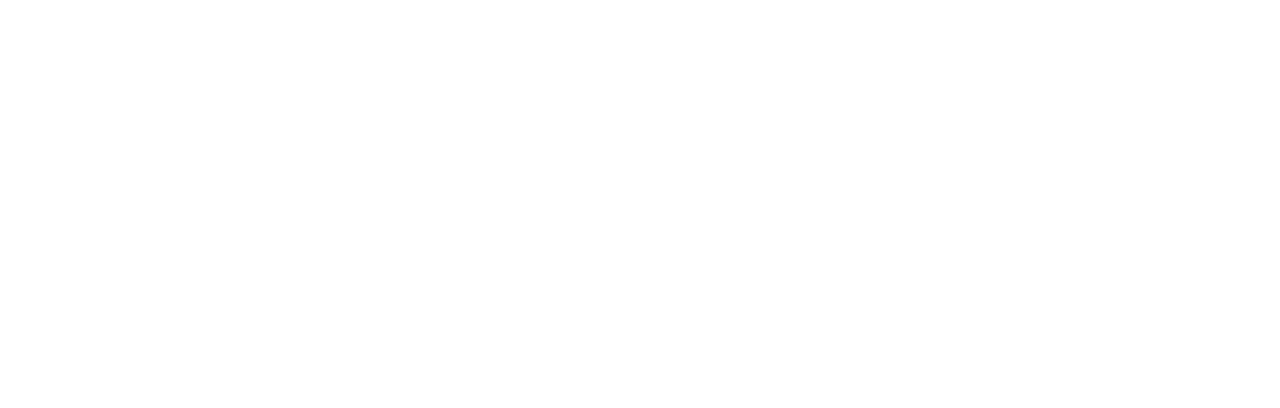
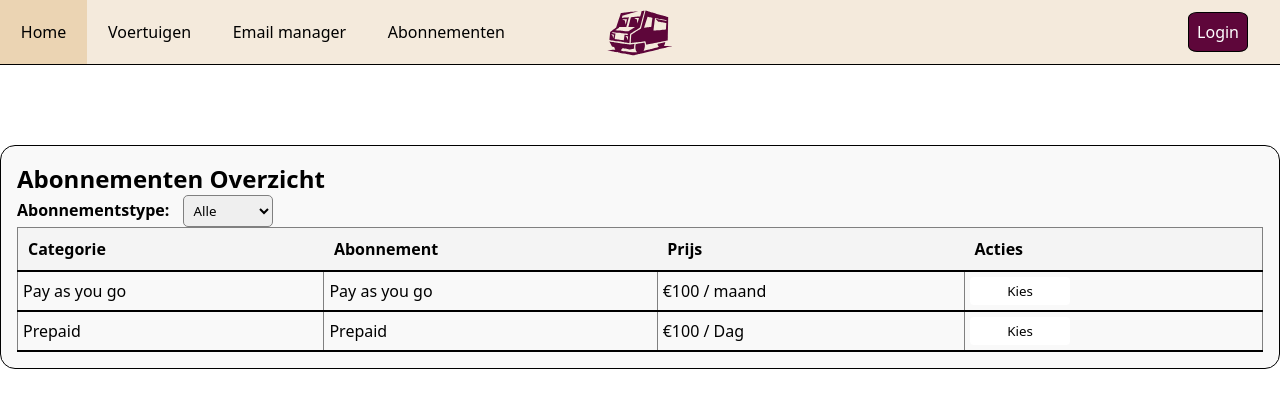
Before and after one commit to Drakarta/CarAndAll, a React (Vite) app in the folder Frontend/: page /abonnementen in a window 1280 px wide. Before the commit this address had no page. Shown: the top 408 px of the page. Built offline with nearby package versions, Linux system fonts and the light colour scheme.

Commit message:
beginsel abonnementpagina

```diff
--- a/Frontend/src/App.tsx
+++ b/Frontend/src/App.tsx
@@ -1,6 +1,8 @@
 import { BrowserRouter, Route, Routes } from 'react-router-dom'
 import Index from './pages'
 import LoginRegister from './pages/loginRegister'
+import Abonnementen from './pages/abonnementen';
+
 
 export default function App() {
   return (
@@ -10,6 +12,7 @@
         {/* reactrouter.com */}
         <Route path="/" element={<Index />} />
         <Route path="/auth" element={<LoginRegister />} />
+        <Route path="/abonnementen" element={<Abonnementen />} />
       </Routes>
     </BrowserRouter>
   )
--- a/Frontend/src/components/navBar.tsx
+++ b/Frontend/src/components/navBar.tsx
@@ -16,8 +16,8 @@
           <NavLink to="/email-manager" className={"navBarLink"}>
             Email manager
           </NavLink>
-          <NavLink to="/" className={"navBarLink"}>
-            Link2
+          <NavLink to="/abonnementen" className={"navBarLink"}>
+            Abonnementen
           </NavLink>
         </div>
         <img className="navBarImage" src={Logo} alt="CarAndAll logo"></img>
--- a/Frontend/src/main.tsx
+++ b/Frontend/src/main.tsx
@@ -9,6 +9,7 @@
 import "./styles/index.css";
 import NavBar from "./components/navBar";
 import LoginRegister from "./pages/loginRegister";
+import Abonnementen from "./pages/abonnementen";
 
 createRoot(document.getElementById("root")!).render(
   <StrictMode>
@@ -19,6 +20,7 @@
           <Route path="/email-manager" element={<EmailManager />} />
           <Route path="/voertuigenOverview" element={<VoertuigenOverview />} />
           <Route path="/auth" element={<LoginRegister />} />
+          <Route path="/abonnementen" element={<Abonnementen />} />
         </Route>
       </Routes>
     </BrowserRouter>
--- /dev/null
+++ b/Frontend/src/pages/abonnementen.tsx
@@ -0,0 +1,60 @@
+import { useState } from "react";
+import "../styles/abonnementen.css";
+
+export default function Abonnementen() {
+  // Define state for subscriptions and selected category
+  const [selectedCategory, setSelectedCategory] = useState("Alle");
+
+  // Mock subscription options
+  const abonnementen = [
+    { categorie: "Pay as you go", naam: "Pay as you go", prijs: "€100 / maand", beschrijving: "Onze pay-as-you-go bundel biedt procentuele kortingen aan op de huurbedragen die u zult betalen." },
+    { categorie: "Prepaid", naam: "Prepaid", prijs: "€100 / Dag", beschrijving: "De prepaid bundel zorgt ervoor dat u al gelijk kunt rijden en zich geen zorgen hoeft te maken over extra kosten!" },
+  ];
+
+  // Filter subscriptions based on the selected category
+  const filterResultaat = abonnementen.filter((abonnement) => {
+    return selectedCategory === "Alle" || abonnement.categorie === selectedCategory;
+  });
+
+  return (
+    <div className="abonnementenSection">
+      <h2>Abonnementen Overzicht</h2>
+      <div>
+        <label htmlFor="categorieFilter">Abonnementstype: </label>
+        <select
+          id="categorieFilter"
+          value={selectedCategory}
+          onChange={(e) => setSelectedCategory(e.target.value)}
+        >
+          <option value="Alle">Alle</option>
+          <option value="Basis">Basis</option>
+          <option value="Premium">Premium</option>
+        </select>
+      </div>
+      <table className="abonnementenTabel">
+        <thead>
+          <tr>
+            <th>Categorie</th>
+            <th>Abonnement</th>
+            <th>Prijs</th>
+            <th>Acties</th>
+          </tr>
+        </thead>
+        <tbody>
+          {filterResultaat.map((abonnement, index) => (
+            <tr key={index}>
+              <td>{abonnement.categorie}</td>
+              <td>{abonnement.naam}</td>
+              <td>{abonnement.prijs}</td>
+              <td>
+                <button onClick={() => alert(`Gekozen abonnement: ${abonnement.naam}`)}>
+                  Kies
+                </button>
+              </td>
+            </tr>
+          ))}
+        </tbody>
+      </table>
+    </div>
+  );
+}
--- /dev/null
+++ b/Frontend/src/styles/abonnementen.css
@@ -0,0 +1,78 @@
+.abonnementenSection {
+    border: 1px solid black;
+    border-radius: 15px;
+    padding: 1rem;
+    margin-top: 5rem;
+    background-color: #f9f9f9;
+    padding-bottom: 1rem; /* Add padding at the bottom */
+  }
+
+  .abonnementenTabel {
+    width: 100%;
+    border: 1px solid gray;
+    border-collapse: collapse;
+    overflow-x: auto; /* Ensure it is scrollable on small screens */
+  }
+
+  .abonnementenTabel th {
+    padding: 10px;
+    text-align: left;
+    background-color: #f4f4f4;
+    font-weight: bold;
+  }
+
+  .abonnementenTabel tr {
+    border-bottom: 2px solid black;
+  }
+
+  .abonnementenTabel td {
+    border-right: 1px solid gray;
+    padding: 5px;
+  }
+
+  .abonnementenTabel td:last-child {
+    border-right: none; /* Remove right border for the last column */
+  }
+
+  .abonnementenTabel td button {
+    color: black;
+    background-color: white;
+    border: 0;
+    padding: 5px 10px;
+    cursor: pointer;
+    min-width: 100px;
+  }
+
+  .abonnementenTabel td button:hover {
+    background-color: lightgray;
+  }
+
+  label {
+    font-weight: bold;
+    margin-right: 10px;
+  }
+
+  select {
+    padding: 5px;
+    border-radius: 5px;
+    border: 1px solid gray;
+    cursor: pointer;
+  }
+
+  select:focus {
+    outline: none;
+    border-color: black;
+    background-color: #e8e8e8; /* Optional: light background on focus */
+  }
+
+  /* Media query for smaller screens */
+  @media (max-width: 768px) {
+    .abonnementenTabel th, .abonnementenTabel td {
+      font-size: 12px;
+      padding: 3px;
+    }
+
+    .abonnementenTabel td button {
+      padding: 3px 6px;
+    }
+  }
```
